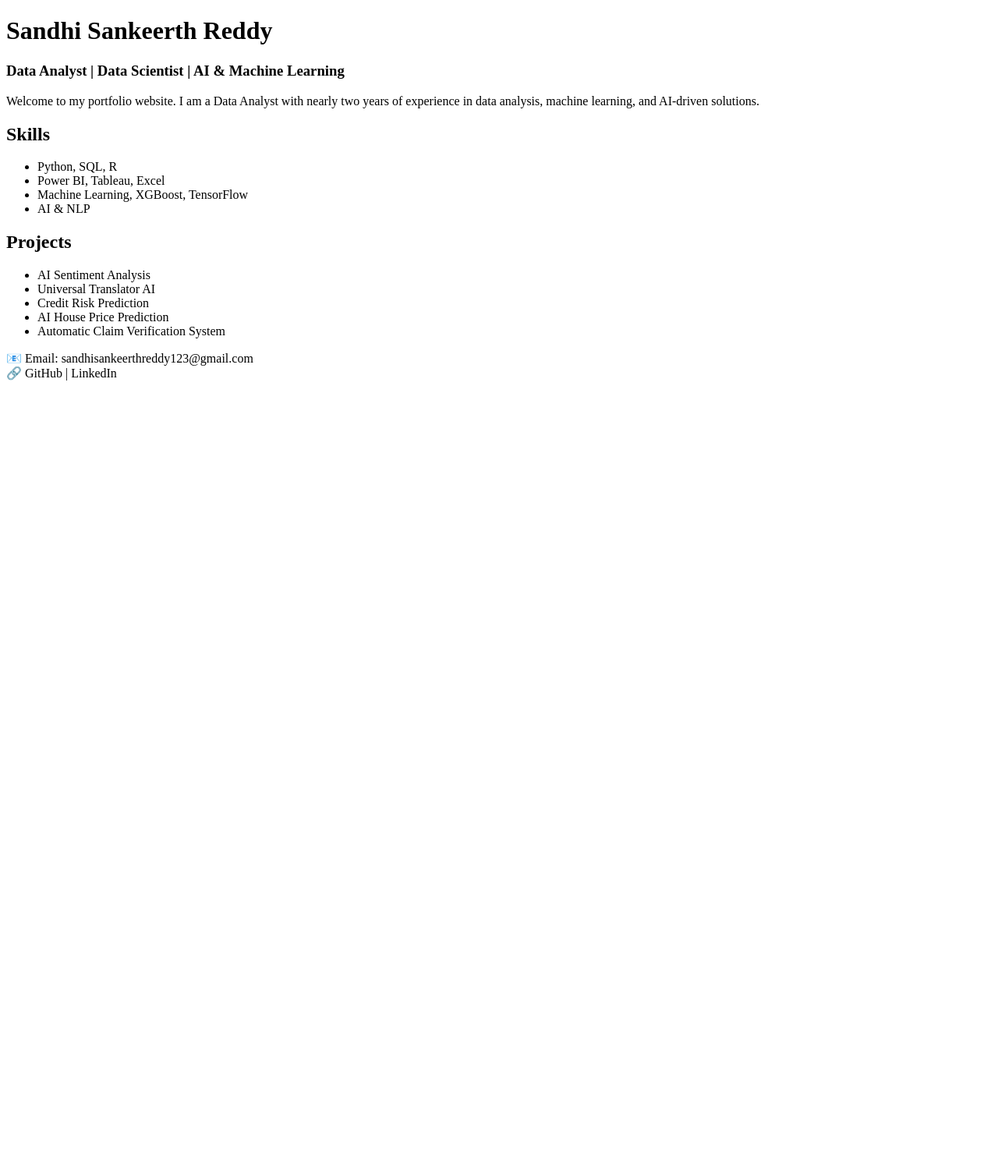
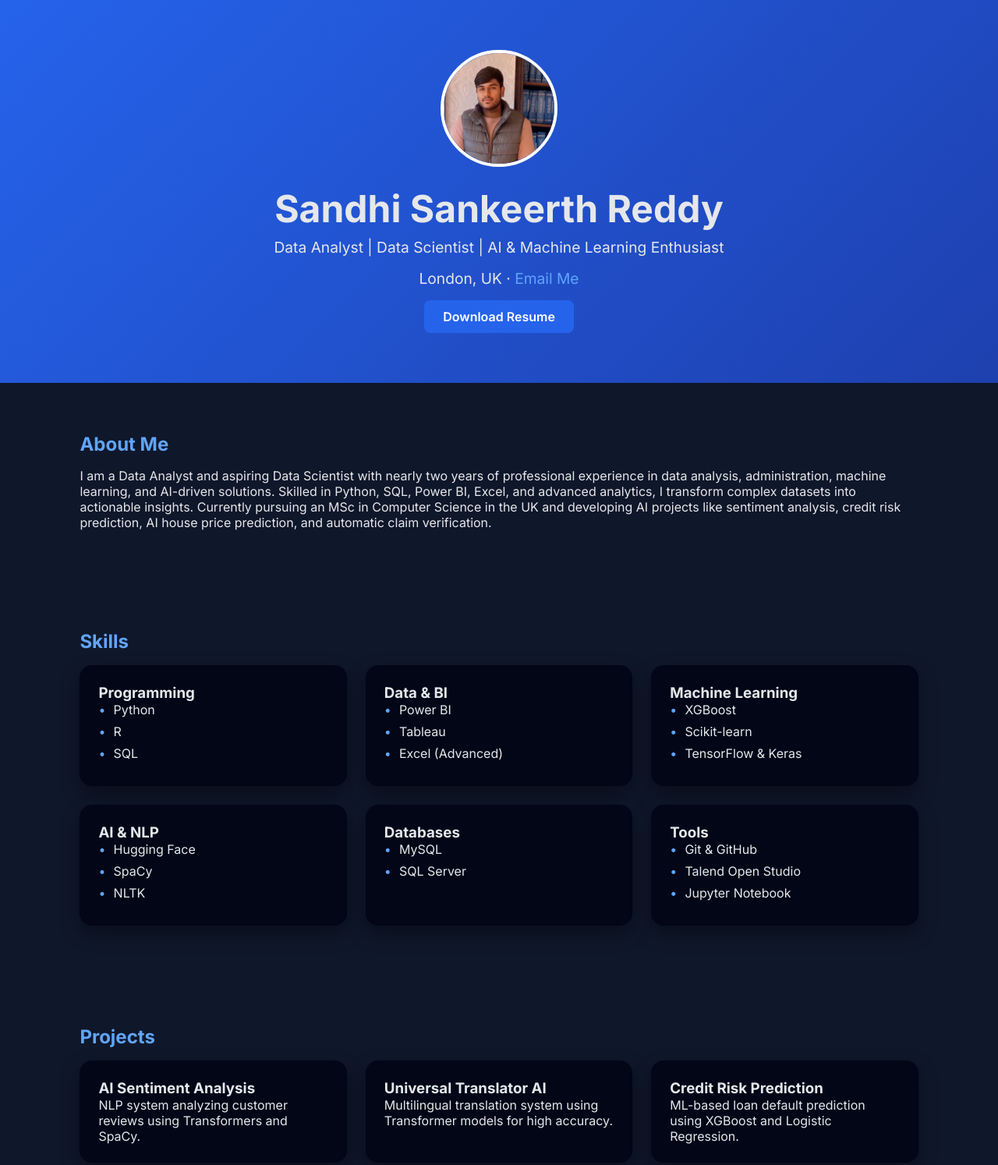
Before and after one commit to sandhisankeerthreddy/portfolio, a plain HTML site: page index.html in a window 1280 px wide. Shown: the top 1494 px of the page at 78% size. Before the commit the page ends 800 px from the top, so only its background shows below. Drawn offline with Linux system fonts and the light colour scheme.

Commit message:
Revise portfolio content and structure
Updated portfolio details, skills, and projects.

```diff
--- a/index.html
+++ b/index.html
@@ -1,40 +1,116 @@
 <!DOCTYPE html>
-<html>
+<html lang="en">
 <head>
-    <title>Sandhi Sankeerth Reddy | Portfolio</title>
+    <meta charset="UTF-8">
+    <meta name="viewport" content="width=device-width, initial-scale=1.0">
+    <title>Sandhi Sankeerth Reddy | Data Scientist Portfolio</title>
+    <link href="https://fonts.googleapis.com/css2?family=Inter:wght@300;400;600;700&display=swap" rel="stylesheet">
+    <style>
+        /* Reset & Fonts */
+        * { margin: 0; padding: 0; box-sizing: border-box; }
+        body { font-family: 'Inter', sans-serif; background: #0f172a; color: #e5e7eb; scroll-behavior: smooth; }
+        a { text-decoration: none; color: #60a5fa; }
+        section { padding: 4rem 8%; }
+        h2 { color: #60a5fa; margin-bottom: 1rem; }
+        .grid { display: grid; grid-template-columns: repeat(auto-fit, minmax(280px, 1fr)); gap: 1.5rem; }
+
+        /* Header */
+        header { display: flex; flex-direction: column; align-items: center; justify-content: center; padding: 4rem 2rem; background: linear-gradient(135deg, #2563eb, #1e40af); text-align: center; }
+        header img { width: 150px; height: 150px; border-radius: 50%; border: 4px solid #fff; margin-bottom: 1rem; transition: transform 0.5s; }
+        header img:hover { transform: scale(1.1); }
+        header h1 { font-size: 3rem; margin: 0.5rem 0; }
+        header p { font-size: 1.2rem; max-width: 600px; margin-bottom: 1rem; }
+        .btn { display: inline-block; padding: 0.7rem 1.5rem; border-radius: 8px; background-color: #2563eb; color: #fff; font-weight: 600; transition: background 0.3s, transform 0.3s; }
+        .btn:hover { background-color: #1e40af; transform: scale(1.05); }
+
+        /* Cards */
+        .card { background: #020617; padding: 1.5rem; border-radius: 16px; box-shadow: 0 10px 25px rgba(0,0,0,0.4); transition: transform 0.3s, box-shadow 0.3s; }
+        .card:hover { transform: translateY(-5px); box-shadow: 0 15px 30px rgba(0,0,0,0.5); }
+
+        /* Skills */
+        .skills-list { list-style: none; padding: 0; }
+        .skills-list li { margin-bottom: 0.5rem; position: relative; padding-left: 1.2rem; }
+        .skills-list li::before { content: '•'; position: absolute; left: 0; color: #60a5fa; }
+
+        /* Projects */
+        .projects-list { list-style: none; padding: 0; }
+        .projects-list li { margin-bottom: 0.5rem; }
+
+        /* Contact */
+        #contact p { margin-bottom: 0.5rem; }
+
+        /* Footer */
+        footer { text-align: center; padding: 2rem; background: #020617; margin-top: 2rem; }
+
+        /* Responsive */
+        @media(max-width: 768px){ section{padding: 3rem 5%;} header h1{font-size:2.2rem;} header p{font-size:1rem;} }
+    </style>
 </head>
 <body>
 
+<header>
+    <img src="sankeerthphoto.jpg" alt="Sandhi Sankeerth Reddy">
     <h1>Sandhi Sankeerth Reddy</h1>
-    <h3>Data Analyst | Data Scientist | AI & Machine Learning</h3>
+    <p>Data Analyst | Data Scientist | AI & Machine Learning Enthusiast</p>
+    <p>London, UK · <a href="mailto:sandhisankeerthreddy123@gmail.com">Email Me</a></p>
+    <a href="Sandhi_Resume.pdf" class="btn" download>Download Resume</a>
+</header>
 
-    <p>
-        Welcome to my portfolio website.
-        I am a Data Analyst with nearly two years of experience in data analysis,
-        machine learning, and AI-driven solutions.
-    </p>
+<section>
+    <h2>About Me</h2>
+    <p>I am a Data Analyst and aspiring Data Scientist with nearly two years of professional experience in data analysis, administration, machine learning, and AI-driven solutions. Skilled in Python, SQL, Power BI, Excel, and advanced analytics, I transform complex datasets into actionable insights. Currently pursuing an MSc in Computer Science in the UK and developing AI projects like sentiment analysis, credit risk prediction, AI house price prediction, and automatic claim verification.</p>
+</section>
 
+<section>
     <h2>Skills</h2>
-    <ul>
-        <li>Python, SQL, R</li>
-        <li>Power BI, Tableau, Excel</li>
-        <li>Machine Learning, XGBoost, TensorFlow</li>
-        <li>AI & NLP</li>
-    </ul>
+    <div class="grid">
+        <div class="card">
+            <h3>Programming</h3>
+            <ul class="skills-list"><li>Python</li><li>R</li><li>SQL</li></ul>
+        </div>
+        <div class="card">
+            <h3>Data & BI</h3>
+            <ul class="skills-list"><li>Power BI</li><li>Tableau</li><li>Excel (Advanced)</li></ul>
+        </div>
+        <div class="card">
+            <h3>Machine Learning</h3>
+            <ul class="skills-list"><li>XGBoost</li><li>Scikit-learn</li><li>TensorFlow & Keras</li></ul>
+        </div>
+        <div class="card">
+            <h3>AI & NLP</h3>
+            <ul class="skills-list"><li>Hugging Face</li><li>SpaCy</li><li>NLTK</li></ul>
+        </div>
+        <div class="card">
+            <h3>Databases</h3>
+            <ul class="skills-list"><li>MySQL</li><li>SQL Server</li></ul>
+        </div>
+        <div class="card">
+            <h3>Tools</h3>
+            <ul class="skills-list"><li>Git & GitHub</li><li>Talend Open Studio</li><li>Jupyter Notebook</li></ul>
+        </div>
+    </div>
+</section>
 
+<section>
     <h2>Projects</h2>
-    <ul>
-        <li>AI Sentiment Analysis</li>
-        <li>Universal Translator AI</li>
-        <li>Credit Risk Prediction</li>
-        <li>AI House Price Prediction</li>
-        <li>Automatic Claim Verification System</li>
-    </ul>
+    <div class="grid">
+        <div class="card"><h3>AI Sentiment Analysis</h3><p>NLP system analyzing customer reviews using Transformers and SpaCy.</p></div>
+        <div class="card"><h3>Universal Translator AI</h3><p>Multilingual translation system using Transformer models for high accuracy.</p></div>
+        <div class="card"><h3>Credit Risk Prediction</h3><p>ML-based loan default prediction using XGBoost and Logistic Regression.</p></div>
+        <div class="card"><h3>AI House Price Prediction</h3><p>Regression and ensemble models to predict real estate prices using multiple factors.</p></div>
+        <div class="card"><h3>Automatic Claim Verification</h3><p>AI system for automated insurance claim validation and fraud detection.</p></div>
+        <div class="card"><h3>Power BI Dashboards</h3><p>Interactive sales and supply chain dashboards improving business decisions.</p></div>
+    </div>
+</section>
 
-    <p>
-        📧 Email: sandhisankeerthreddy123@gmail.com <br>
-        🔗 GitHub | LinkedIn
-    </p>
+<section id="contact">
+    <h2>Contact Me</h2>
+    <p>Email: <a href="mailto:sandhisankeerthreddy123@gmail.com">sandhisankeerthreddy123@gmail.com</a></p>
+</section>
+
+<footer>
+    <p>© 2025 Sandhi Sankeerth Reddy · Built with ❤ using HTML & CSS</p>
+</footer>
 
 </body>
 </html>
```
